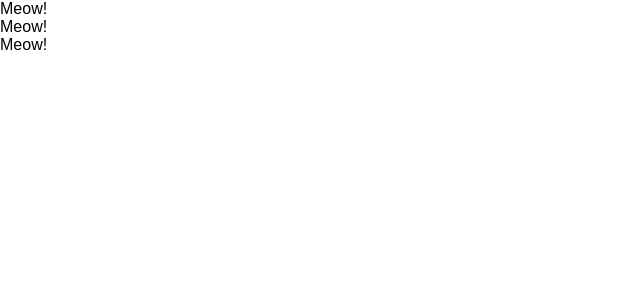
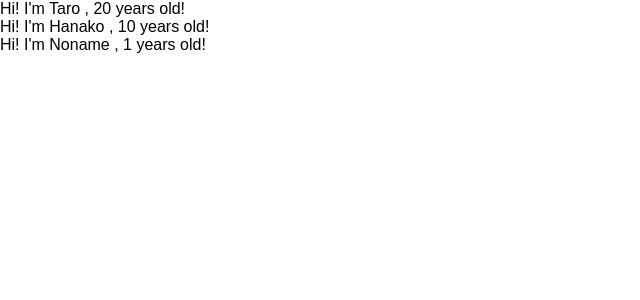
Before and after one commit to tatujiro/udemy-react-redux-crud-application, a React (Create React App) app: page / in a window 1280 px wide. Shown: the top 300 px of the page, without its empty margins (0-640 px from the left). Built offline with nearby package versions, Linux system fonts and the light colour scheme.

Commit message:
learn to props2

```diff
--- a/src/App.js
+++ b/src/App.js
@@ -1,51 +1,28 @@
-import React, { Component } from 'react';
+import React, { } from 'react';
 
-// class App extends Component {
-//   render() {
-//     return<div><h1>hello world</h1></div>
-//   }
-// }
-// class App extends Component {
-// render(){
-//   return React.createElement(
-//      "h1",
-//      null,
-//      "hello world!"
-//   );
-// }
-// }
-// class App extends Component {
-//   render(){
-//    return(
-//      <React.Fragment>
-//      <label>far</label>
-//      <input type="text" onClick={()=>{console.log("hello ! clicked")}}/> ;
-//      </React.Fragment>
-//    )
-// }
-// }
+const App = () =>{
+  const profiles = [
+    {name:"Taro",age:20},
+    {name:"Hanako",age:10},
+    {name:"Noname"}
 
-class App extends Component{
-  render(){
+  ]
+
   return(
-    <React.Fragment>
-      <Cat />
-      <Cat />
-      <Cat />
-  </React.Fragment>
+    <div>
+      {
+        profiles.map((profiles,index) => {
+          return <User name={profiles.name} age={profiles.age} key={index}/>
+        })
+      }
+    </div>
   )
 }
+
+const User = (props) => {
+  return <div>Hi! I'm {props.name} , {props.age} years old!</div>
 }
-// const App = () => {
-//   return(
-//     <div>
-//       <Cat />
-//       <Cat />
-//       <Cat />
-//   </div>
-//   )
-// }
-const Cat = () => {
-  return <div>Meow!</div>
+User.defaultProps = {
+  age:1
 }
 export default App;
```
